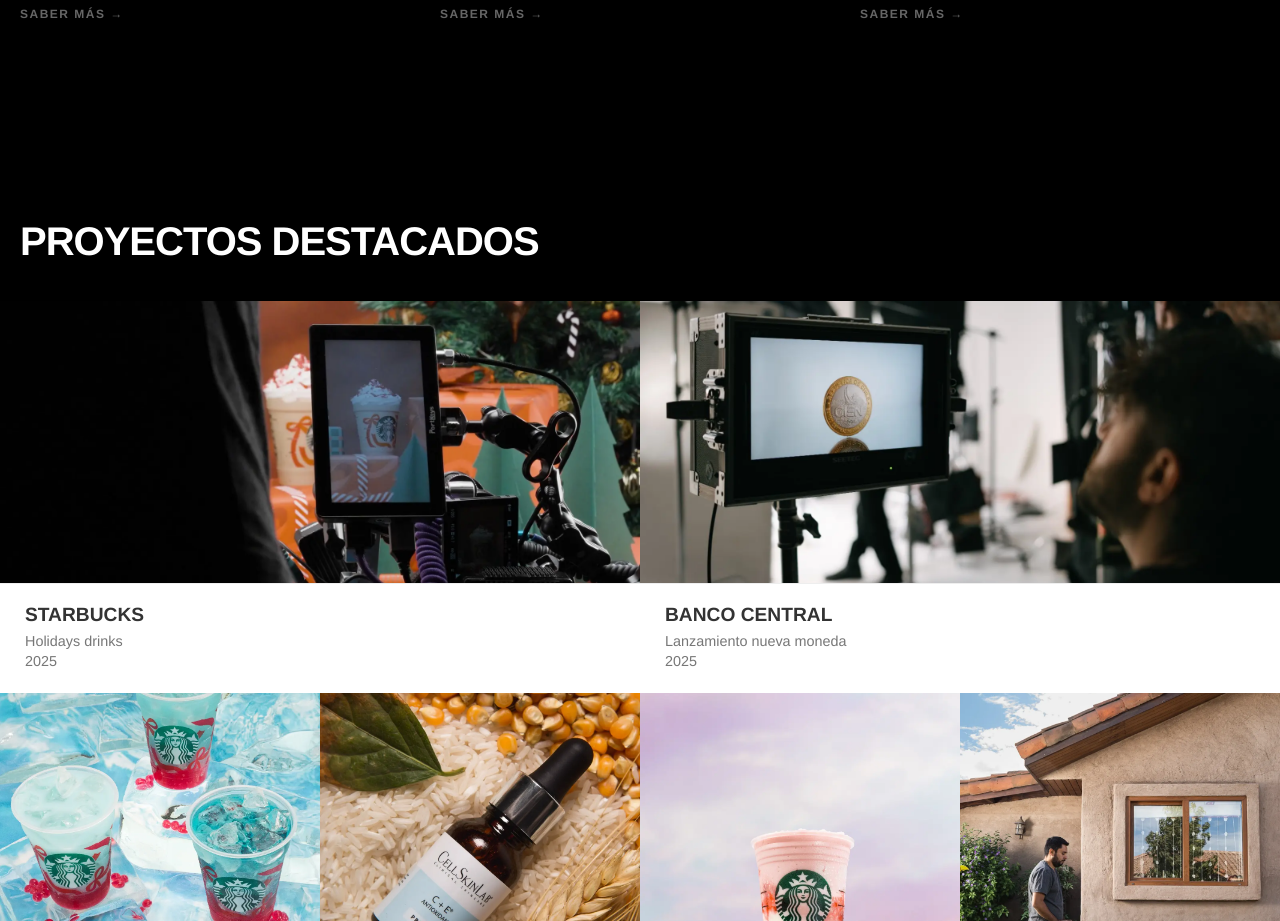
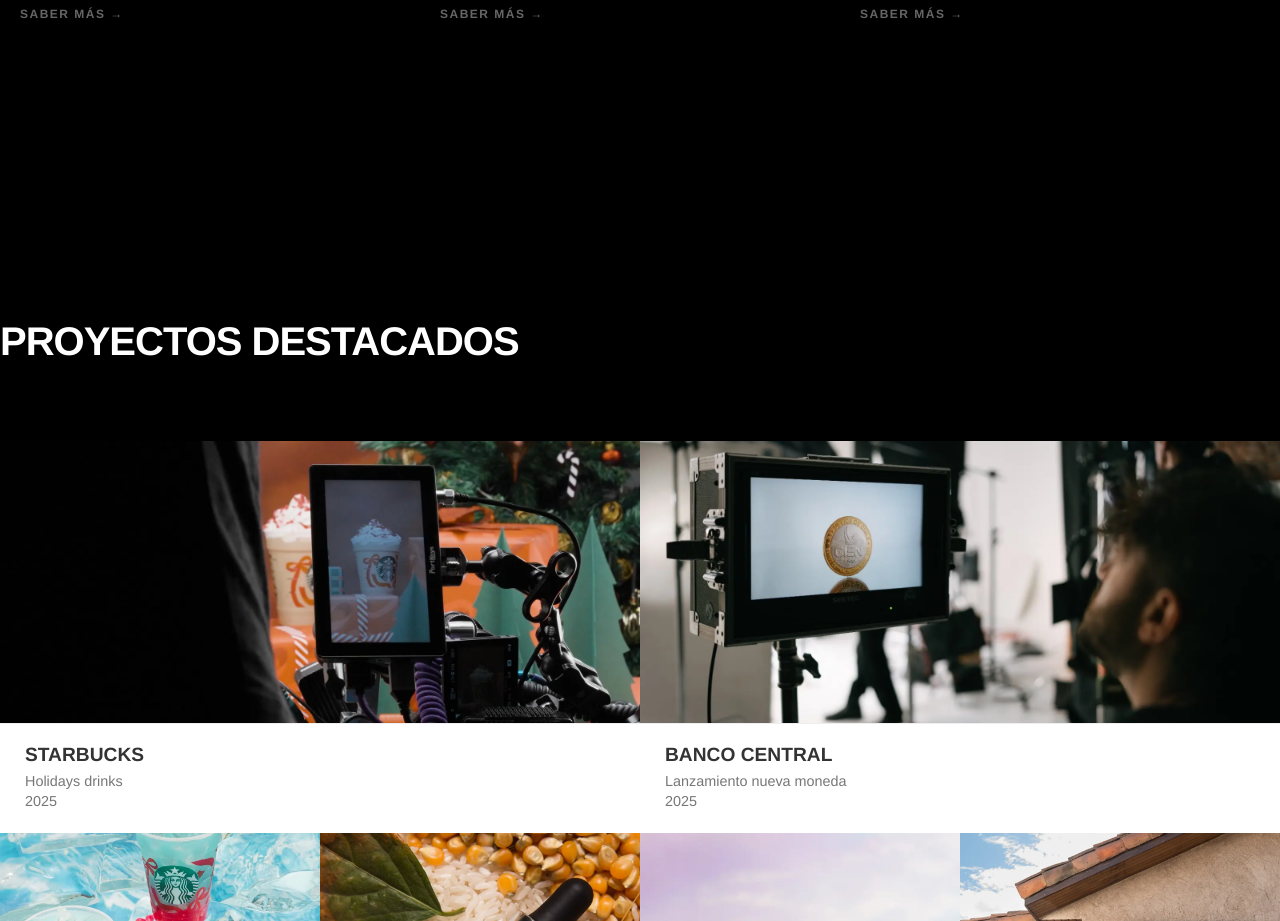
Before and after one commit to joaquingonzalezre/proyectowebapp, a Next.js app: page / in a window 1280 px wide. Shown: the part 2262-3183 px from the top of the page. Built offline with nearby package versions, Linux system fonts and the light colour scheme.

Commit message:
Ajuste  fotos

```diff
--- a/src/app/globals.css
+++ b/src/app/globals.css
@@ -263,9 +263,9 @@
   width: 100%;
 
   /* Altura y espacios */
-  padding-top: 100px; /* Espacio negro extra arriba */
-  padding-bottom: 40px; /* Espacio entre título y fotos */
-  padding-left: 20px; /* Alineado a la izquierda */
+  padding-top: 200px; /* Espacio negro extra arriba */
+  padding-bottom: 80px; /* Espacio entre título y fotos */
+  padding-left: 0px; /* Alineado a la izquierda */
 
   display: flex;
   align-items: flex-end;
```
Also changed, not shown: public/comosubiragithub.txt.
